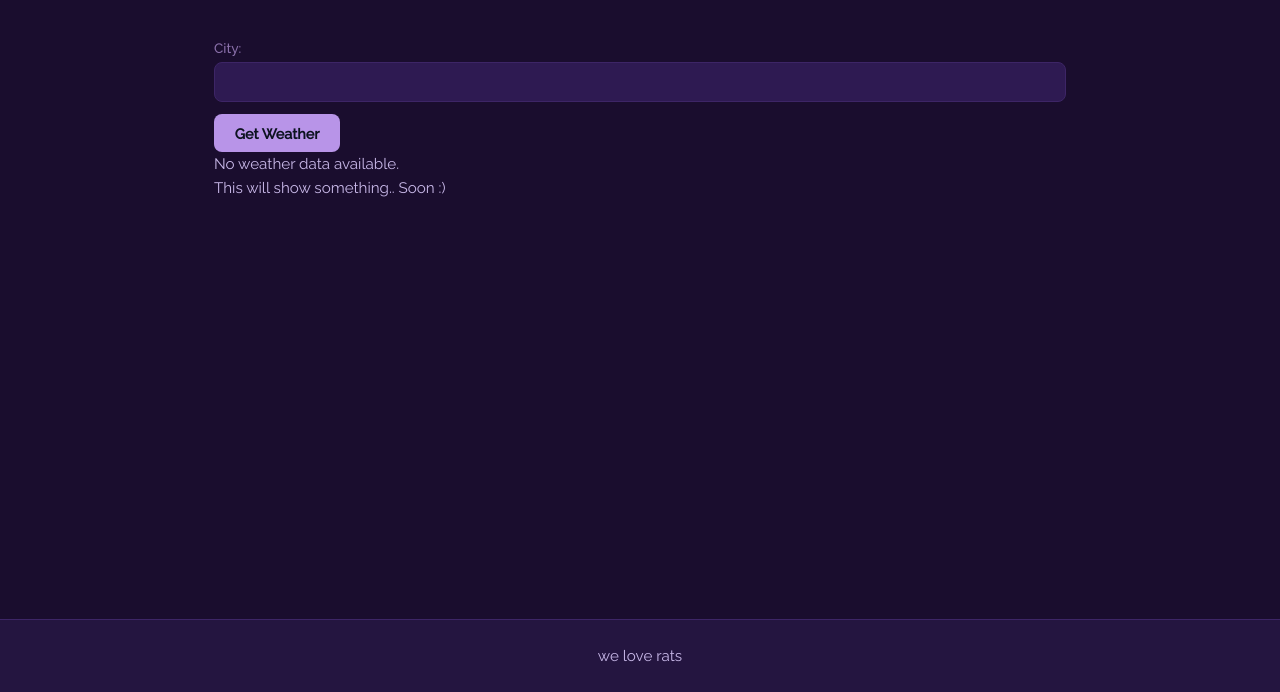
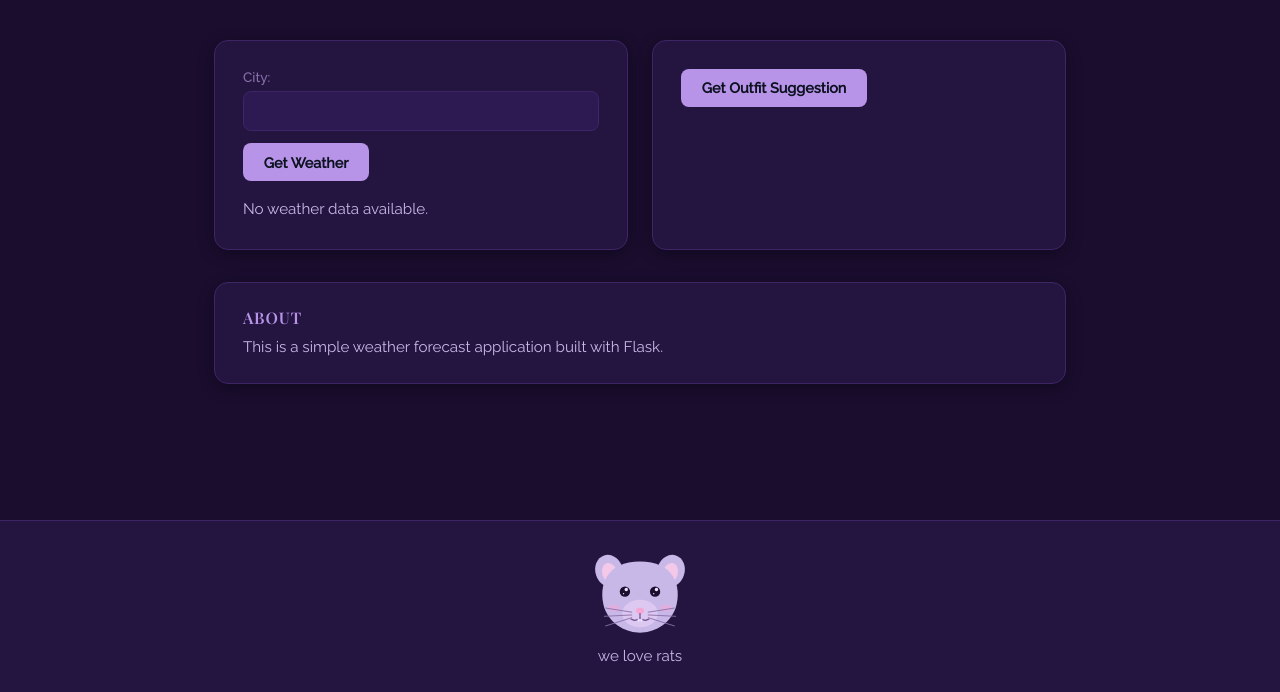
Before and after one commit to AnnikenJE/weather-forecast, a Flask app: page / in a window 1280 px wide. Shown: the part 108-800 px from the top of the page. Run offline with Flask 3, Linux system fonts and the light colour scheme; data that the repository does not hold is empty; some web fonts are replaced.

Commit message:
Add outfit suggestions from Claude

```diff
--- a/app/__init__.py
+++ b/app/__init__.py
@@ -1,5 +1,7 @@
 from flask import Flask
+from dotenv import load_dotenv
 
 app = Flask(__name__)
+load_dotenv()
 
 from app import routes
--- a/app/routes.py
+++ b/app/routes.py
@@ -1,14 +1,19 @@
 from app import app
 from flask import render_template, request
-from app.weather import weather, weather_outfit
+from app.weather import get_weather, weather_outfit
 
 @app.route("/", methods=["GET", "POST"])
 def index():
+
     if request.method == "POST":
         city = request.form["city"]
     else:
         city = "Oslo"
 
-    weather_data, weather_right_now = weather(city)
-    outfit_suggestion = weather_outfit()
+    weather_data, weather_right_now = get_weather(city)
+    outfit_suggestion = None
+
+    if request.form.get("outfit") == "true":
+        outfit_suggestion =  weather_outfit(weather_right_now, weather_data["current_weather"]["temperature"])
+
     return render_template("index.html", weather=weather_data, city=city, weather_right_now=weather_right_now, outfit_suggestion=outfit_suggestion)
--- a/app/templates/index.html
+++ b/app/templates/index.html
@@ -3,11 +3,9 @@
   <head>
     <meta charset="UTF-8" />
     <meta name="viewport" content="width=device-width, initial-scale=1.0" />
-    <link
-      rel="stylesheet"
-      href="{{ url_for('static', filename='style.css') }}"
-    />
-    <title>Weather Forecast</title>
+    <link rel="icon" href="{{ url_for('static', filename='favicon.svg') }}" type="image/svg+xml" />
+    <link rel="stylesheet" href="{{ url_for('static', filename='style.css') }}" />
+    <title>Weather</title>
   </head>
 
   <body>
@@ -16,28 +14,56 @@
     </header>
 
     <main>
+      <!-- Weather section -->
+      <section class="cards">
+
+        <!-- Weather lookup -->
+        <article>
           <form method="POST">
             <label for="city">City:</label>
             <input type="text" id="city" name="city" required />
             <button type="submit">Get Weather</button>
           </form>
 
-      <section>
           {% if weather %}
-        <h3>Current Weather in {{ city }}:</h3>
-        <p>Weather: {{ weather_right_now }}</p>
-        <p>Temperature: {{ weather.current_weather.temperature }}°C</p>
-        <p>Wind Speed: {{ weather.current_weather.windspeed }} km/t</p>
-
+          <div class="weather-data">
+            <h3>{{ city }}</h3>
+            <p>{{ weather_right_now }}</p>
+            <p>{{ weather.current_weather.temperature }}°C</p>
+            <p>{{ weather.current_weather.windspeed }} km/t vind</p>
+          </div>
           {% else %}
           <p>No weather data available.</p>
           {% endif %}
+        </article>
 
+        <!--  Outfit suggestion -->
+        <article>
+          <form method="POST">
+            <input type="hidden" name="outfit" value="true" />
+            <input type="hidden" name="city" value="{{ city }}" />
+            <button type="submit">Get Outfit Suggestion</button>
+          </form>
+
+          {% if outfit_suggestion %}
+          <div class="weather-data">
+            <h3>Outfit</h3>
             <p>{{ outfit_suggestion }}</p>
+          </div>
+          {% endif %}
+        </article>
+
+      </section>
+
+      <!-- About section -->
+      <section class="about">
+        <h2>About</h2>
+        <p>This is a simple weather forecast application built with Flask.</p>
       </section>
     </main>
 
     <footer>
+      <img src="{{ url_for('static', filename='rat.svg') }}" alt="rat" />
       <p>we love rats</p>
     </footer>
   </body>
--- a/app/weather.py
+++ b/app/weather.py
@@ -1,4 +1,6 @@
 import requests
+import os
+import anthropic
 
 WEATHER_CODES = {
     0: "Clear sky",
@@ -31,9 +33,8 @@ WEATHER_CODES = {
     99: "Thunderstorm with heavy hail",
 }
 
-def weather(city):
+def get_weather(city):
     try:
-
         # Get the latitude and longitude of the city
         city_response = requests.get(f"https://geocoding-api.open-meteo.com/v1/search?name={city}&count=1")
         city_data = city_response.json()
@@ -54,5 +55,16 @@ def weather(city):
         return None, "Unknown weather code"
 
 
-def weather_outfit():
-    return "This will show something.. Soon :)"
+def weather_outfit(weather, temperature):
+    # Use the Anthropic API to get an outfit suggestion based on the weather and temperature
+    client = anthropic.Anthropic(api_key=os.getenv("ANTHROPIC_API_KEY"))
+    response = client.messages.create(
+        model="claude-haiku-4-5",
+        system="You are a helpful assistant that suggests outfits based on the weather. This needs to be a concise suggestion, ideally in one sentence. Remember the token limit and keep the response short.",
+        max_tokens=100,
+        temperature=0.7,
+        messages=[
+            {"role": "user", "content": f"The weather right now is {weather} and the temperature is {temperature} degrees Celsius. What outfit would you suggest?"}
+        ]
+    )
+    return response.content[0].text
```
Lines whose indentation alone changed are shown as unchanged.
